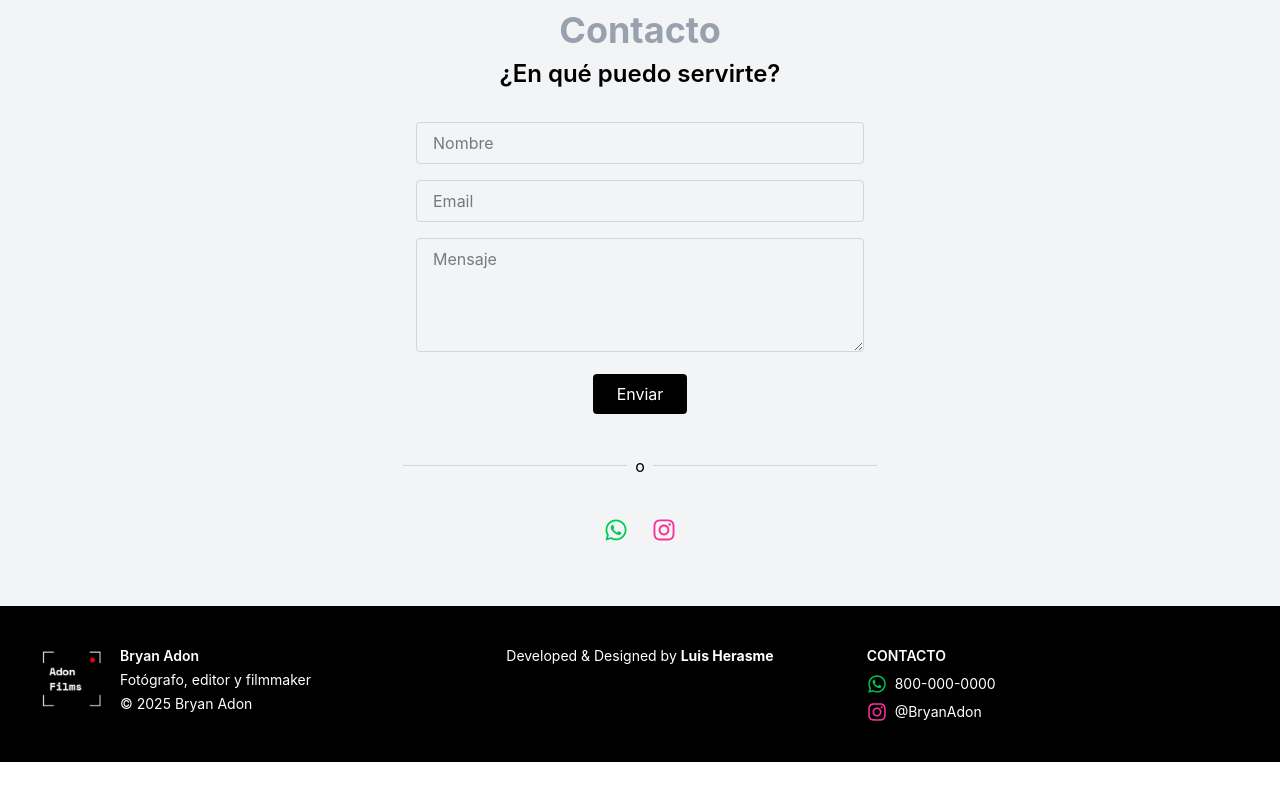
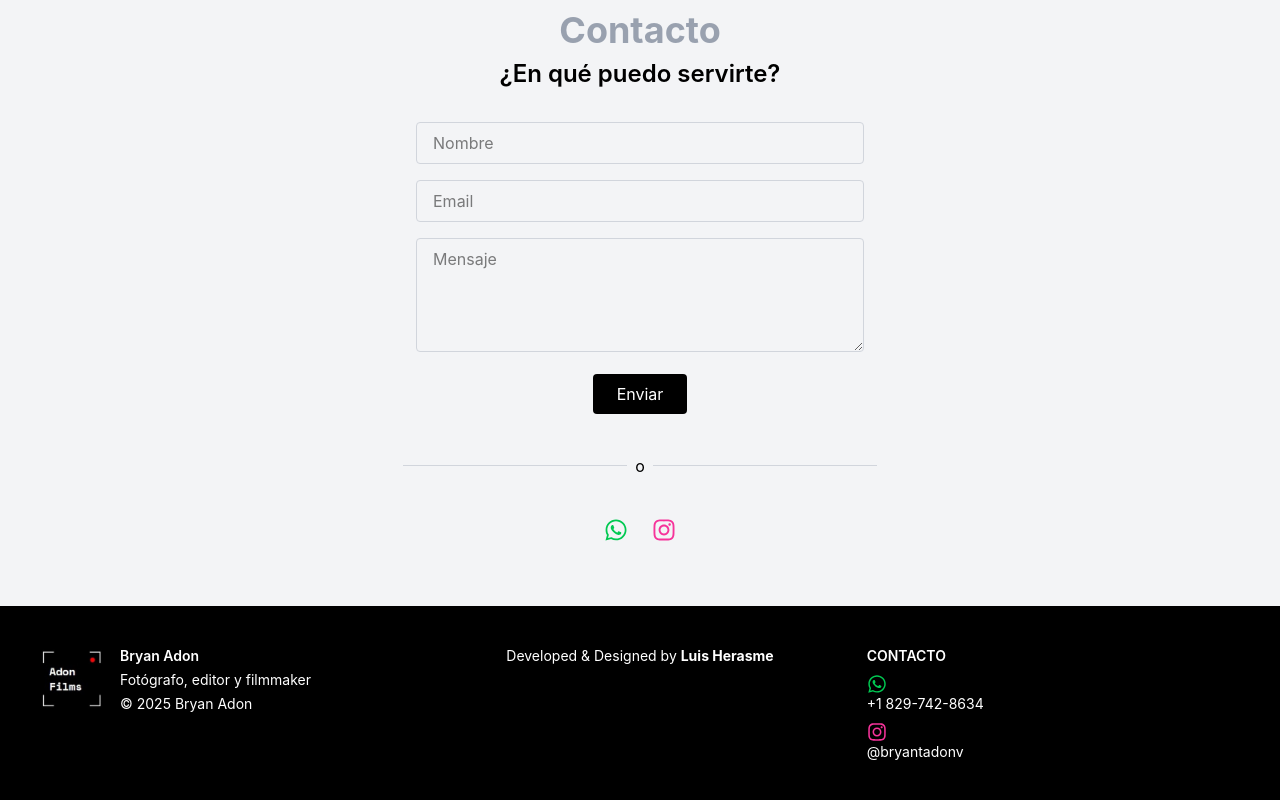
Before and after one commit to Rasmeh27/Bryan-Adon-portafolio, a React (Vite) app: page / in a window 1280 px wide. Shown: the part 3880-4680 px from the top of the page. Before the commit the page ends 4642 px from the top, so only its background shows below. Built offline with nearby package versions, Linux system fonts and the light colour scheme.

Commit message:
footer fixed

```diff
--- a/src/components/footer.jsx
+++ b/src/components/footer.jsx
@@ -28,12 +28,14 @@ export default function Footer() {
         <div className="space-y-2">
           <h4 className="text-white font-semibold mb-2">CONTACTO</h4>
           <p className="flex justify-center md:justify-start items-center gap-2">
-            <FaWhatsapp className="text-green-500 text-xl" />
-            800-000-0000
+            <a href=""><FaWhatsapp className="text-green-500 text-xl" />
+            +1 829-742-8634</a>
+
           </p>
           <p className="flex justify-center md:justify-start items-center gap-2">
-            <FaInstagram className="text-pink-500 text-xl" />
-            @BryanAdon
+            <a href="https://www.instagram.com/bryantadonv/"><FaInstagram className="text-pink-500 text-xl" />
+            @bryantadonv</a>
+
           </p>
         </div>
       </div>
```
